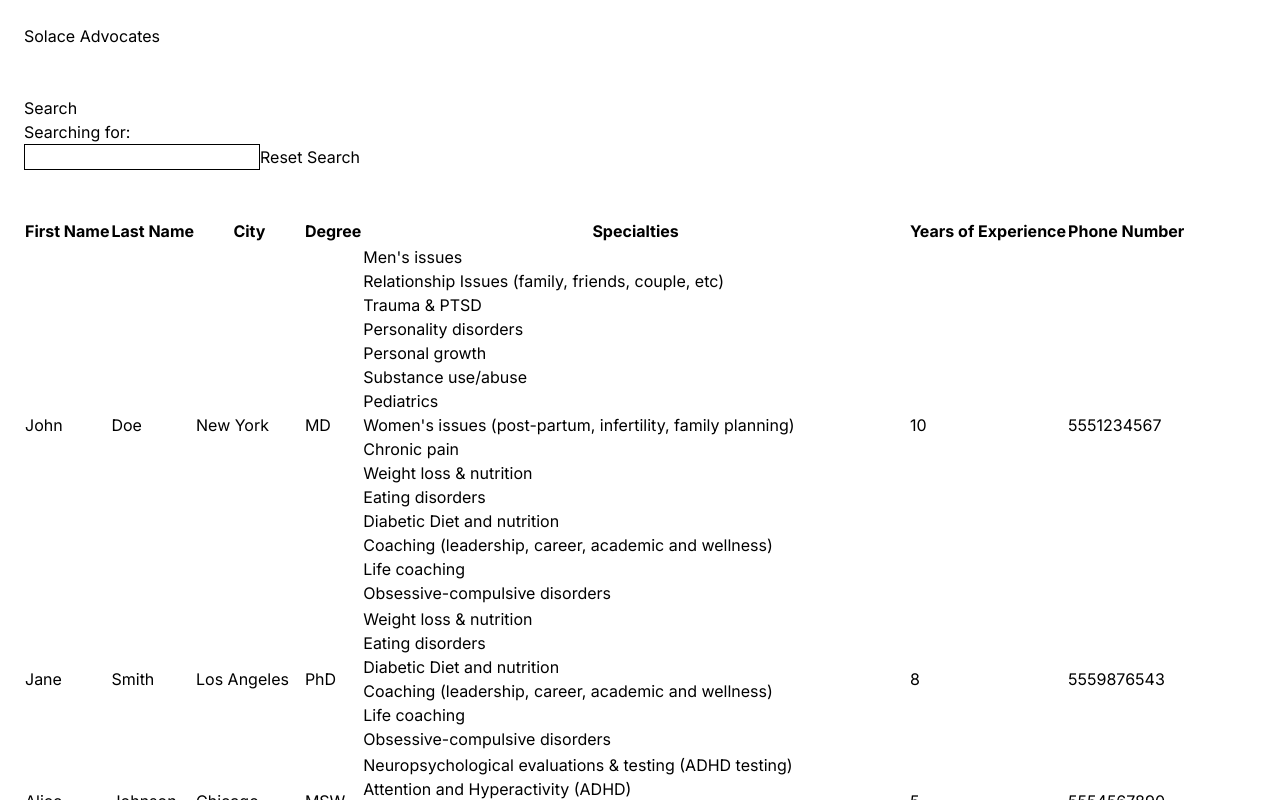
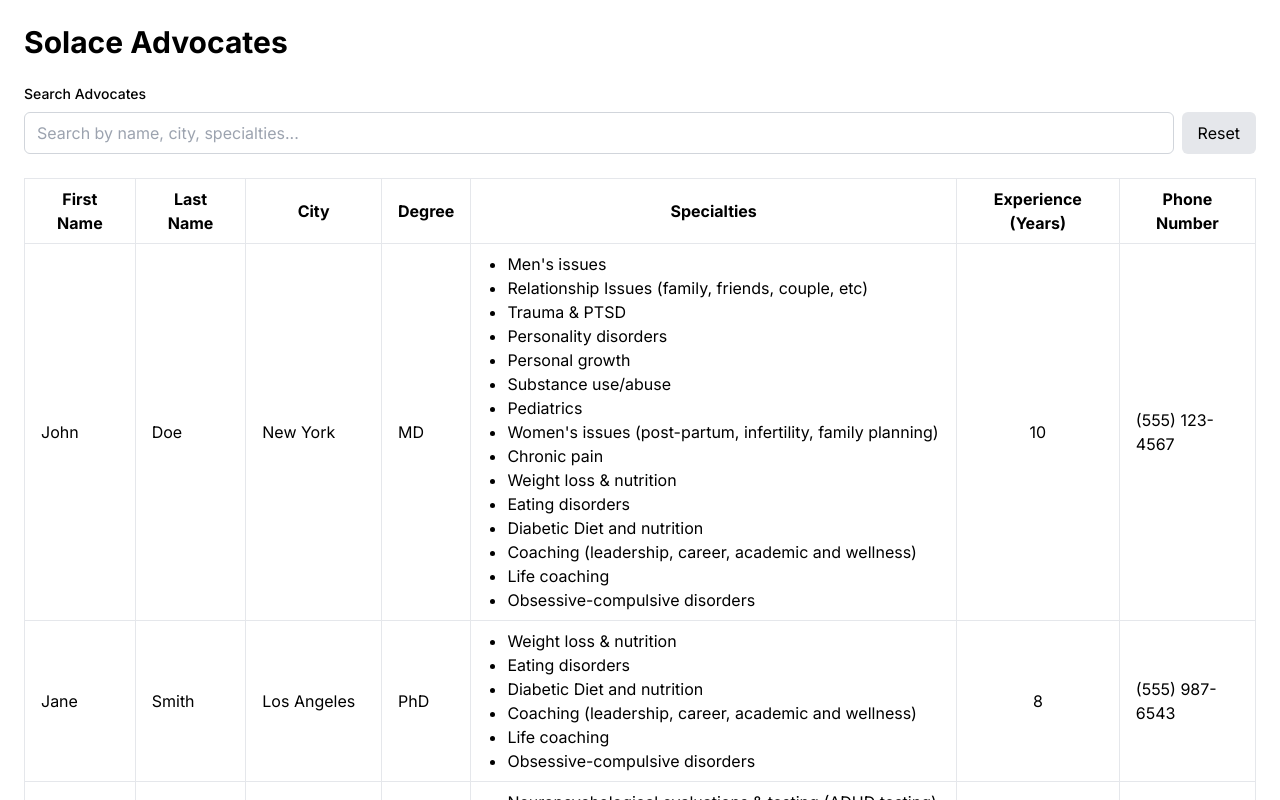
Before and after one commit to rmulligan/solace-candidate-assignment-main, a Next.js app: page / in a window 1280 px wide. Shown: the top 800 px of the page. Built offline with nearby package versions, Linux system fonts and the light colour scheme.

Commit message:
fix: add Advocate type and enhance homepage search, loading, and error handling

```diff
--- a/src/app/page.tsx
+++ b/src/app/page.tsx
@@ -1,91 +1,154 @@
 "use client";
 
-import { useEffect, useState } from "react";
+import { useEffect, useState, ChangeEvent } from "react";
+import { Advocate } from "@/types";
 
 export default function Home() {
-  const [advocates, setAdvocates] = useState([]);
-  const [filteredAdvocates, setFilteredAdvocates] = useState([]);
+  const [advocates, setAdvocates] = useState<Advocate[]>([]);
+  const [filteredAdvocates, setFilteredAdvocates] = useState<Advocate[]>([]);
+  const [searchTerm, setSearchTerm] = useState<string>("");
+  const [isLoading, setIsLoading] = useState<boolean>(true);
+  const [error, setError] = useState<string | null>(null);
 
   useEffect(() => {
-    console.log("fetching advocates...");
-    fetch("/api/advocates").then((response) => {
-      response.json().then((jsonResponse) => {
+    const fetchAdvocates = async () => {
+      try {
+        setIsLoading(true);
+        const response = await fetch("/api/advocates");
+        if (!response.ok) {
+          throw new Error("Failed to fetch advocates");
+        }
+        const jsonResponse = await response.json();
         setAdvocates(jsonResponse.data);
         setFilteredAdvocates(jsonResponse.data);
-      });
-    });
+      } catch (err) {
+        setError("An error occurred while fetching data");
+        console.error(err);
+      } finally {
+        setIsLoading(false);
+      }
+    };
+
+    fetchAdvocates();
   }, []);
 
-  const onChange = (e) => {
-    const searchTerm = e.target.value;
+  const handleSearch = (e: ChangeEvent<HTMLInputElement>) => {
+    const term = e.target.value;
+    setSearchTerm(term);
 
-    document.getElementById("search-term").innerHTML = searchTerm;
-
-    console.log("filtering advocates...");
-    const filteredAdvocates = advocates.filter((advocate) => {
+    const filtered = advocates.filter((advocate) => {
+      const lowerTerm = term.toLowerCase();
       return (
-        advocate.firstName.includes(searchTerm) ||
-        advocate.lastName.includes(searchTerm) ||
-        advocate.city.includes(searchTerm) ||
-        advocate.degree.includes(searchTerm) ||
-        advocate.specialties.includes(searchTerm) ||
-        advocate.yearsOfExperience.includes(searchTerm)
+        advocate.firstName.toLowerCase().includes(lowerTerm) ||
+        advocate.lastName.toLowerCase().includes(lowerTerm) ||
+        advocate.city.toLowerCase().includes(lowerTerm) ||
+        advocate.degree.toLowerCase().includes(lowerTerm) ||
+        advocate.specialties.some((specialty) =>
+          specialty.toLowerCase().includes(lowerTerm)
+        ) ||
+        advocate.yearsOfExperience.toString().includes(term)
       );
     });
 
-    setFilteredAdvocates(filteredAdvocates);
+    setFilteredAdvocates(filtered);
   };
 
-  const onClick = () => {
-    console.log(advocates);
+  const handleReset = () => {
+    setSearchTerm("");
     setFilteredAdvocates(advocates);
   };
 
+  if (isLoading) return <div className="p-6">Loading advocates...</div>;
+  if (error) return <div className="p-6 text-red-500">{error}</div>;
+
   return (
-    <main style={{ margin: "24px" }}>
-      <h1>Solace Advocates</h1>
-      <br />
-      <br />
-      <div>
-        <p>Search</p>
-        <p>
-          Searching for: <span id="search-term"></span>
+    <main className="container mx-auto p-6">
+      <h1 className="text-3xl font-bold mb-6">Solace Advocates</h1>
+
+      <div className="mb-6">
+        <label htmlFor="search" className="block text-sm font-medium mb-2">
+          Search Advocates
+        </label>
+        <div className="flex gap-2">
+          <input
+            id="search"
+            type="text"
+            className="px-3 py-2 border border-gray-300 rounded-md w-full"
+            value={searchTerm}
+            onChange={handleSearch}
+            placeholder="Search by name, city, specialties..."
+          />
+          <button
+            onClick={handleReset}
+            className="px-4 py-2 bg-gray-200 rounded-md"
+          >
+            Reset
+          </button>
+        </div>
+        {searchTerm && (
+          <p className="mt-2 text-sm text-gray-600">
+            Showing results for:{" "}
+            <span className="font-medium">{searchTerm}</span>
           </p>
-        <input style={{ border: "1px solid black" }} onChange={onChange} />
-        <button onClick={onClick}>Reset Search</button>
+        )}
       </div>
-      <br />
-      <br />
-      <table>
+
+      <div className="overflow-x-auto">
+        <table className="min-w-full bg-white border border-gray-200">
           <thead>
-          <th>First Name</th>
-          <th>Last Name</th>
-          <th>City</th>
-          <th>Degree</th>
-          <th>Specialties</th>
-          <th>Years of Experience</th>
-          <th>Phone Number</th>
+            <tr>
+              <th className="px-4 py-2 border">First Name</th>
+              <th className="px-4 py-2 border">Last Name</th>
+              <th className="px-4 py-2 border">City</th>
+              <th className="px-4 py-2 border">Degree</th>
+              <th className="px-4 py-2 border">Specialties</th>
+              <th className="px-4 py-2 border">
+                Experience (Years)
+              </th>
+              <th className="px-4 py-2 border">Phone Number</th>
+            </tr>
           </thead>
           <tbody>
-          {filteredAdvocates.map((advocate) => {
-            return (
-              <tr>
-                <td>{advocate.firstName}</td>
-                <td>{advocate.lastName}</td>
-                <td>{advocate.city}</td>
-                <td>{advocate.degree}</td>
-                <td>
-                  {advocate.specialties.map((s) => (
-                    <div>{s}</div>
+            {filteredAdvocates.map((advocate) => (
+              <tr key={advocate.id} className="hover:bg-gray-50">
+                <td className="px-4 py-2 border">{advocate.firstName}</td>
+                <td className="px-4 py-2 border">{advocate.lastName}</td>
+                <td className="px-4 py-2 border">{advocate.city}</td>
+                <td className="px-4 py-2 border">{advocate.degree}</td>
+                <td className="px-4 py-2 border">
+                  <ul className="list-disc pl-5">
+                    {advocate.specialties.map((specialty, index) => (
+                      <li key={index}>{specialty}</li>
                     ))}
+                  </ul>
                 </td>
-                <td>{advocate.yearsOfExperience}</td>
-                <td>{advocate.phoneNumber}</td>
+                <td className="px-4 py-2 border text-center">
+                  {advocate.yearsOfExperience}
+                </td>
+                <td className="px-4 py-2 border">
+                  {formatPhoneNumber(advocate.phoneNumber)}
+                </td>
               </tr>
-            );
-          })}
+            ))}
           </tbody>
         </table>
+      </div>
+
+      {filteredAdvocates.length === 0 && (
+        <p className="mt-4 text-center text-gray-500">
+          No advocates found matching your search.
+        </p>
+      )}
     </main>
   );
 }
+
+function formatPhoneNumber(phoneNumber: number): string {
+  const phoneString = phoneNumber.toString();
+  if (phoneString.length !== 10) return phoneString;
+
+  return `(${phoneString.slice(0, 3)}) ${phoneString.slice(
+    3,
+    6
+  )}-${phoneString.slice(6)}`;
+}
--- /dev/null
+++ b/src/types/index.ts
@@ -0,0 +1,10 @@
+export interface Advocate {
+  id: number;
+  firstName: string;
+  lastName: string;
+  city: string;
+  degree: string;
+  specialties: string[];
+  yearsOfExperience: number;
+  phoneNumber: number;
+}
```
Lines whose indentation alone changed are shown as unchanged.
